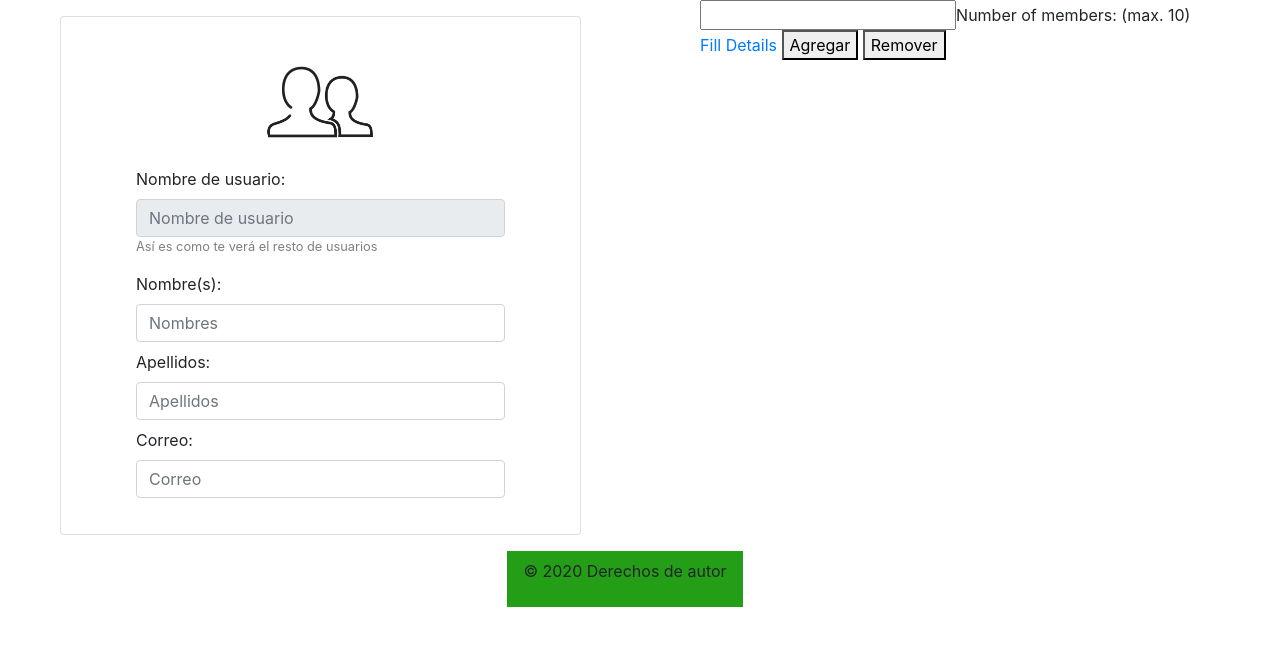
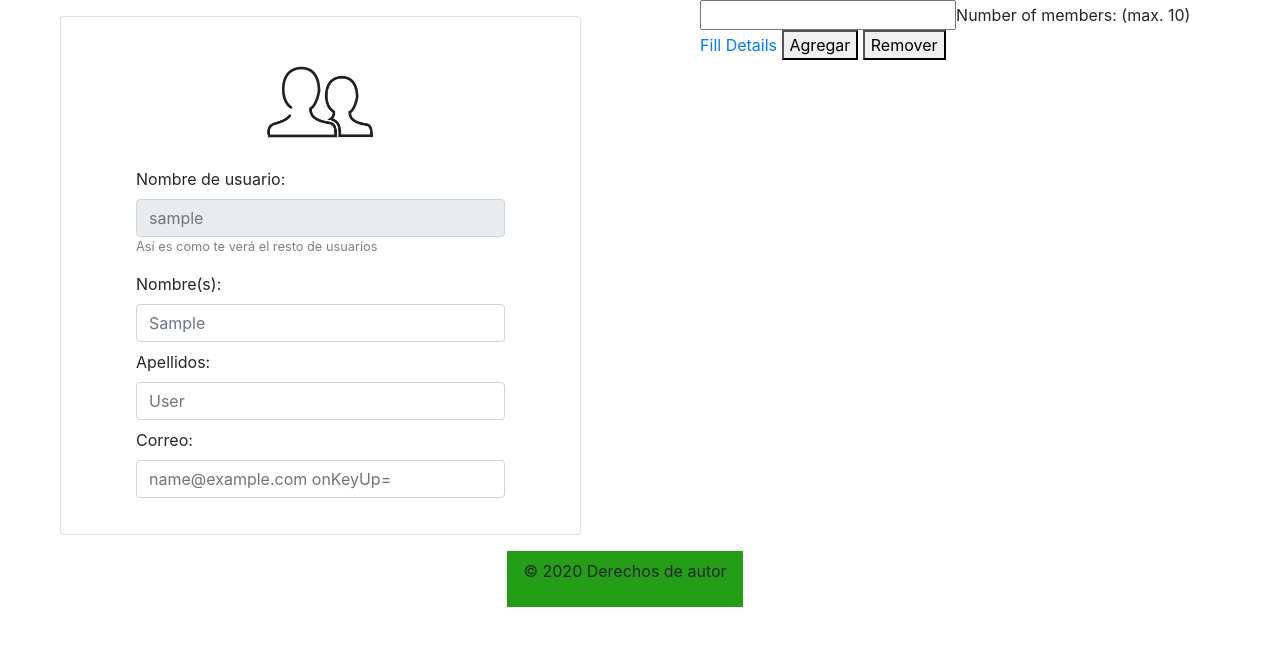
Before and after one commit to IsmaelLopez0/VID, a Django app: page /user/perfil in a window 1280 px wide. Shown: the part 61-707 px from the top of the page. Run offline with Django 3.2, Linux system fonts and the light colour scheme; the visitor is signed in with stand-in values (Sample User, id 1); some libraries are stand-ins or nearby versions.

Commit message:
Update perfil.html

```diff
--- a/VID/login/templates/perfil.html
+++ b/VID/login/templates/perfil.html
@@ -3,7 +3,7 @@
 {% load static %}
 
 {% block content %}
-<div class="container-fluid row justify-content-around mb-5">
+<div class="container-fluid row justify-content-around mb-5 justify-content-center">
     <div class="card m-3 col-5">
         <form class="card-body justify-content-center row" method="post">
             {% csrf_token %}
@@ -13,23 +13,23 @@
                 </div>
                 <div class="form-group mb-2">
                     <label class="mr-2">Nombre de usuario:</label>
-                    <input type="text" class="form-control" value="{{ user.username }}" name="username" id="id_username" placeholder="Nombre de usuario" readonly>
+                    <input type="text" class="form-control" value="{{ user.username }}" name="username" id="id_username" placeholder="{{ request.user.username }}" readonly>
                     <p class="small text-black-50">Así es como te verá el resto de usuarios</p>
                 </div>
 
                 <div class="form-group mb-2">
                     <label class="mr-2">Nombre(s):</label>
-                    <input type="text" class="form-control" value="{{ user.first_name }}" name="first_name" id="id_first_name" placeholder="Nombres" onKeyUp="validar();">
+                    <input type="text" class="form-control" value="{{ user.first_name }}" name="first_name" id="id_first_name" placeholder="{{ request.user.first_name }}" onKeyUp="validar();">
                 </div>
 
                 <div class="form-group mb-2">
                     <label class="mr-2">Apellidos:</label>
-                    <input type="text" class="form-control" value="{{ user.last_name }}" name="last_name" id="id_last_name" placeholder="Apellidos" onKeyUp="validar();">
+                    <input type="text" class="form-control" value="{{ user.last_name }}" name="last_name" id="id_last_name" placeholder="{{ request.user.last_name }}" onKeyUp="validar();">
                 </div>
 
                 <div class="form-group mb-2">
                     <label class="mr-2">Correo:</label>
-                    <input type="email" class="form-control" value="{{ user.email }}" name="email" id="id_email" placeholder="Correo" onKeyUp="validar();">
+                    <input type="email" class="form-control" value="{{ user.email }}" name="email" id="id_email" placeholder="{{ request.user.email }} onKeyUp="validar();">
                 </div>
 
                 <div class="row justify-content-center mt-3">
```
